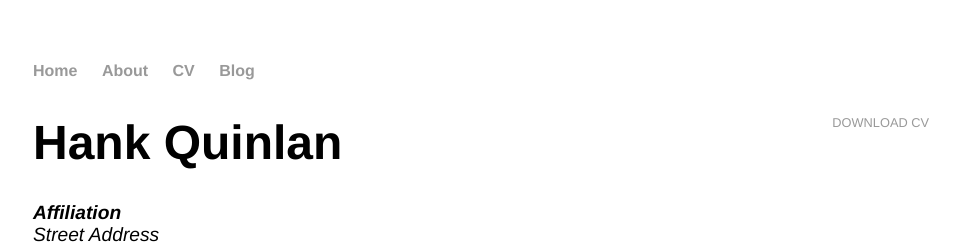
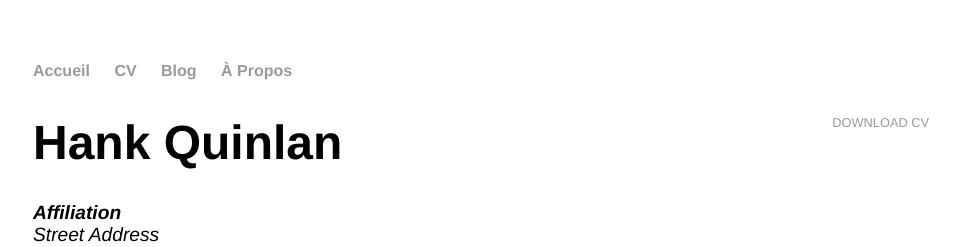
Before and after one commit to brossaro/Anzu, a Jekyll site: the page built from cv/index.html, in a window 1280 px wide. Shown: the top 247 px of the page, without its empty margins (159-1119 px from the left). Built offline with Jekyll 4.4.1, drawn with Linux system fonts in a browser that asks for light colours.

Commit message:
Update default.html

```diff
--- a/_layouts/default.html
+++ b/_layouts/default.html
@@ -11,10 +11,10 @@
   <body>
     <nav>
 <ul>
-<li><a href="/Anzu/">Home</a></li>
-<li><a href="/Anzu/about">About</a></li>
+<li><a href="/Anzu/">Accueil</a></li>
 <li><a href="/Anzu/cv">CV</a></li>
 <li><a href="/Anzu/blog">Blog</a></li>
+<li><a href="/Anzu/apropos">À Propos</a></li>
 </ul>
     </nav>
 <div class="container">
```
